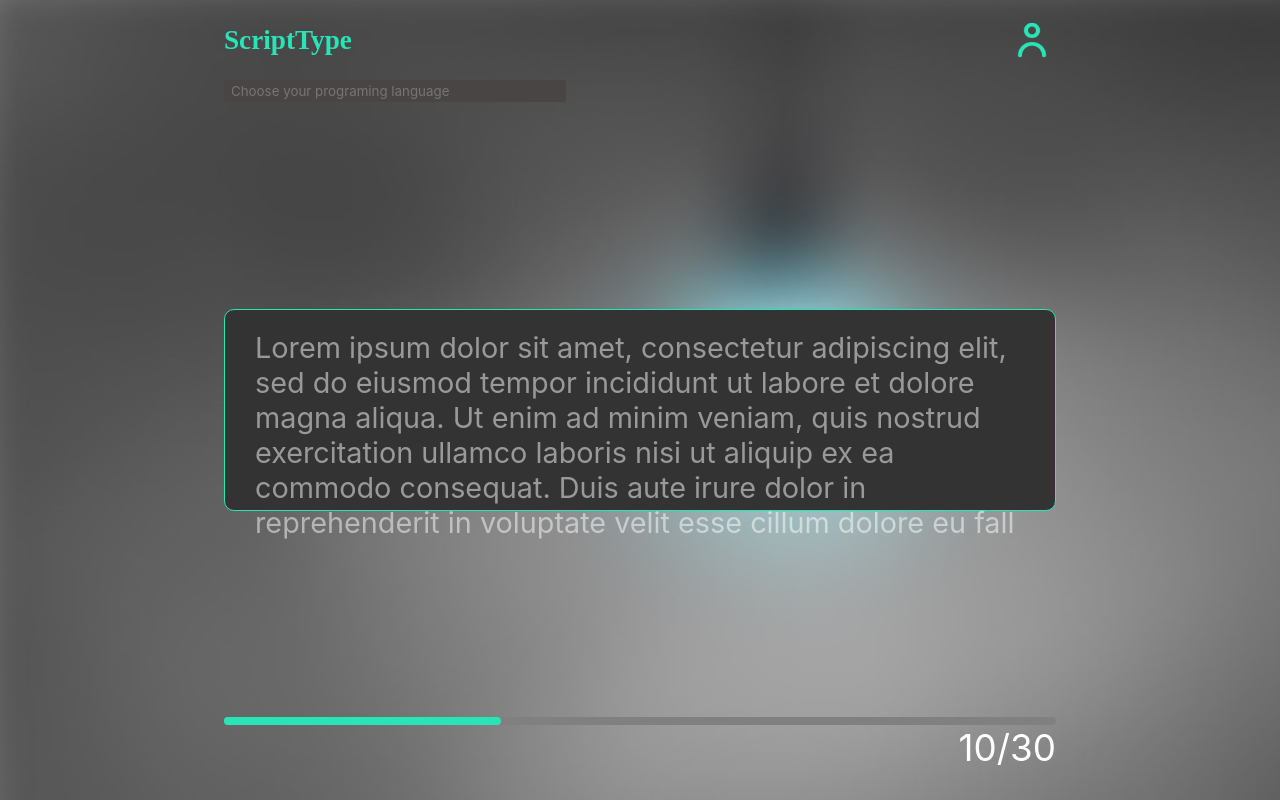
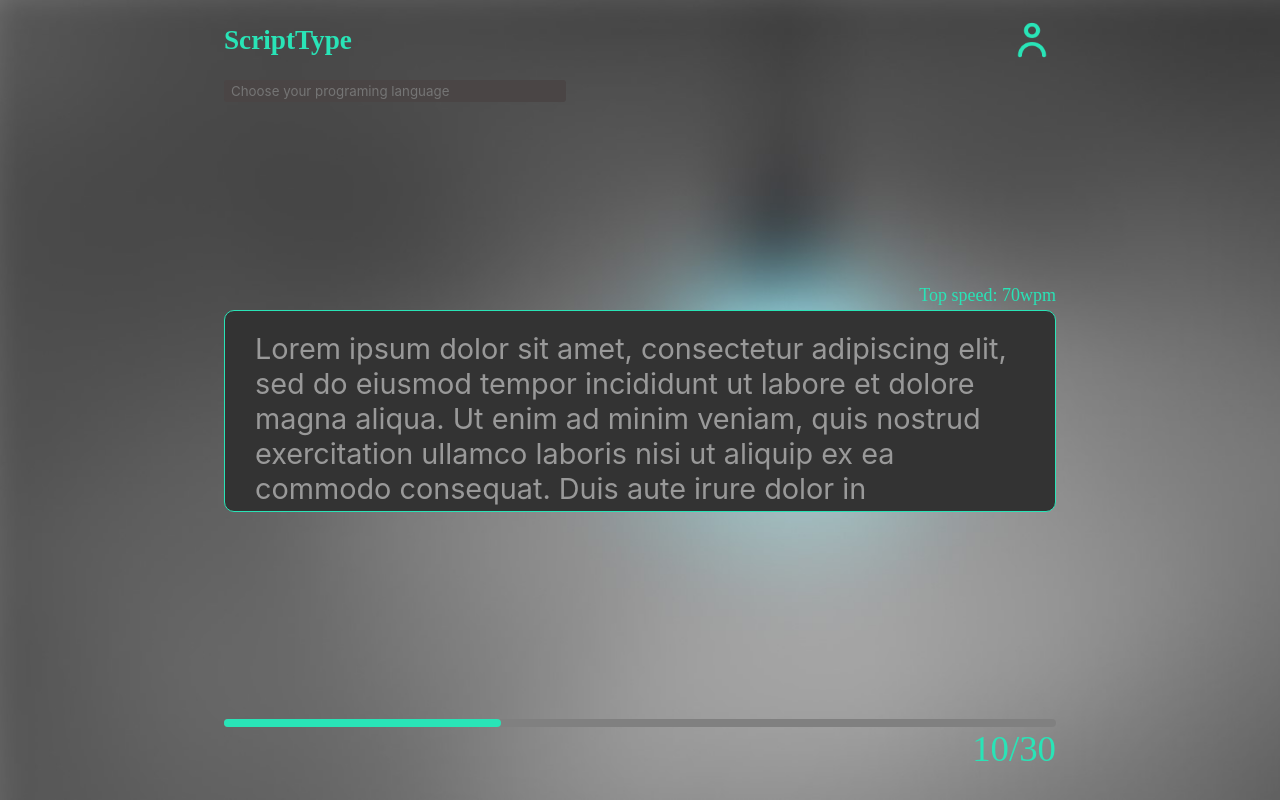
Before and after one commit to pjceva/ScriptType, a React (Vite) app in the folder type-front/: page / in a window 1280 px wide. Built offline with nearby package versions, Linux system fonts and the light colour scheme.

Commit message:
Adding top speed

```diff
--- a/type-front/src/pages/main/Main.tsx
+++ b/type-front/src/pages/main/Main.tsx
@@ -1,4 +1,4 @@
-import { Background, Block, Counter, LanguageField, Navbar, TextBox } from "./styles"
+import { Background, Block, Counter, Div, LanguageField, Navbar, TextBox } from "./styles"
 import LoginIcon from "../../icons/Icon.Login.png"
 import { ProgressBar } from "../../components/ProgressBar"
 
@@ -11,6 +11,8 @@ export const Main = () =>{
                     <img src={LoginIcon} />
                 </Navbar>
                 <LanguageField placeholder="Choose your programing language"/>
+                <Div>
+                    <p>Top speed: 70wpm</p>
                 <TextBox>
                     <span>
                         Lorem ipsum dolor sit amet,
@@ -25,9 +27,12 @@ export const Main = () =>{
                         eu fall
                     </span>
                 </TextBox>
+                </Div>
+
                 <ProgressBar value={10} max={30}/>
                 <Counter>10/30</Counter>
             </Block>
+
         </Background>
     )
 }
--- a/type-front/src/pages/main/styles.tsx
+++ b/type-front/src/pages/main/styles.tsx
@@ -6,7 +6,7 @@ export const Background = styled.section`
     background-size: cover;
     width: 100%;
     height: 100vh;
-    display: flex;
+
 `;
 
 export const Block = styled.section`
@@ -45,19 +45,30 @@ export const LanguageField = styled.input`
     color: #FFFFFF;
     padding-left: 7px;
 
+`;
 
-`;
+export const Div = styled.div`
+    height: 18rem;
+    margin: auto 0;
+    display: flex;
+    flex-direction: column;
+    position: relative;
+    p{
+        color: #29E4B7;
+        position: absolute;
+        right: 0;
+        font-size: 18px;
+    }
+`
 
 export const TextBox = styled.section`
     height: 10rem;
     background: #333333;
     border-radius: 10px;
     border: 1px solid #29E4B7;
-    /* border-style: solid;
-    border-color: #29E4B7; */
     margin: auto 0;
     padding: 20px 30px;
-    /* overflow: hidden; */
+    overflow: hidden;
     span{
         font-family: 'Inter';
         font-style: normal;
@@ -68,10 +79,9 @@ export const TextBox = styled.section`
 `;
 
 export const Counter = styled.span`
-    color: #FFFFFF;
-    font-family: 'Inter';
-    font-style: normal;
     font-size: 2.3rem;
     margin-bottom: 30px;
+    color: #29E4B7;
     align-self: flex-end;
+
 `
```
